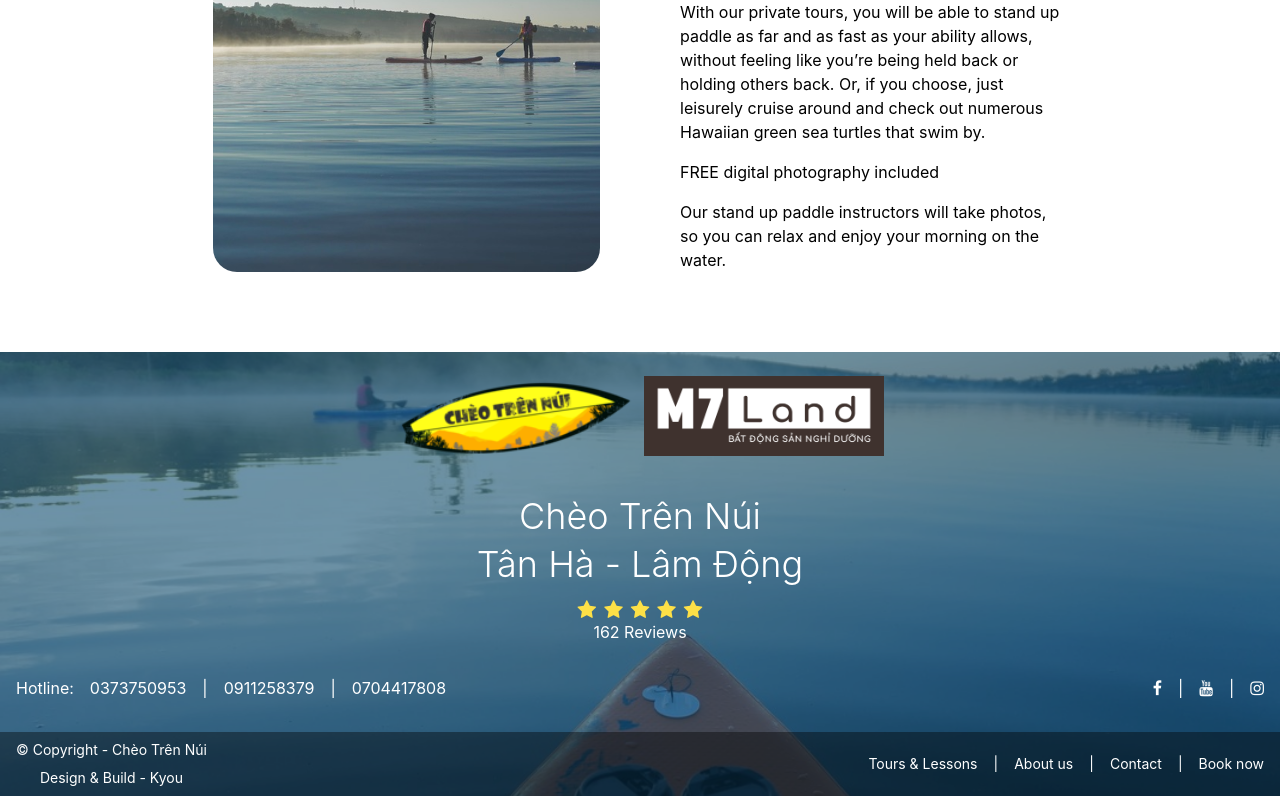
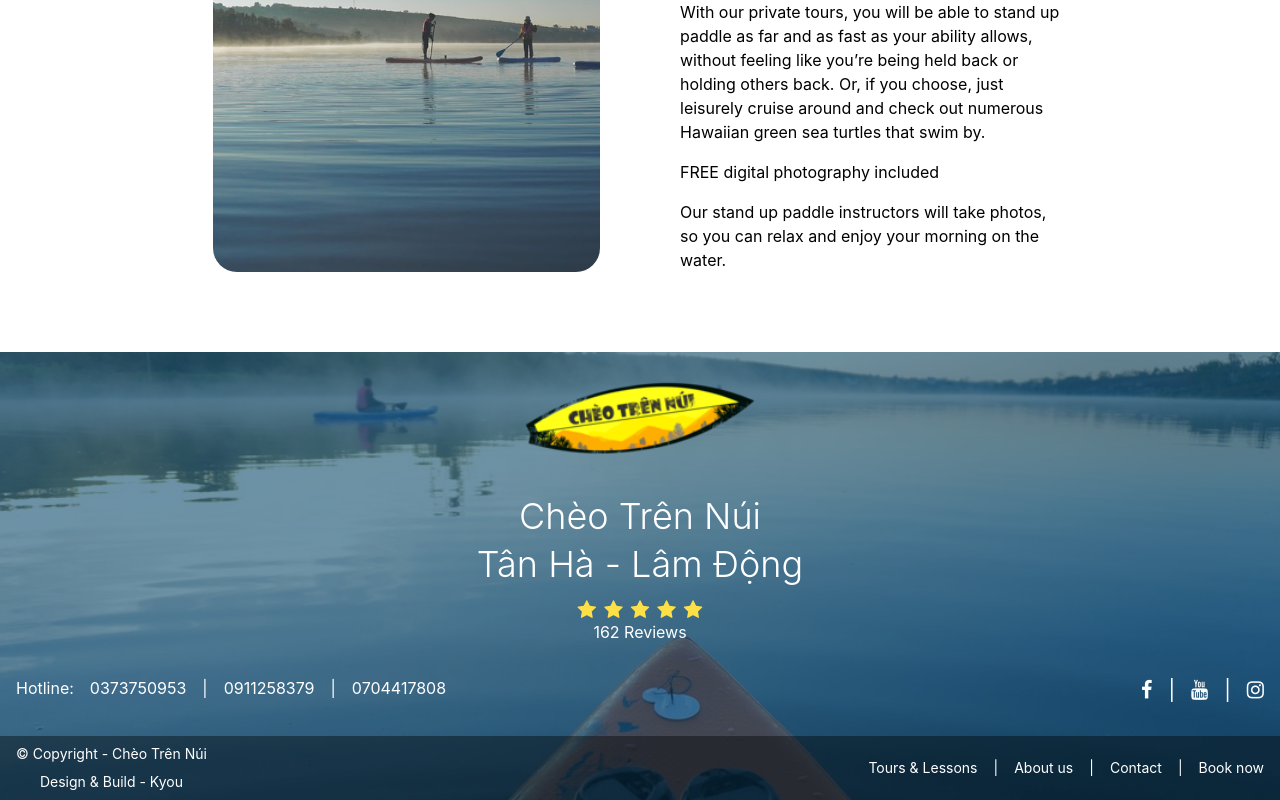
Before and after one commit to ashlen152/SubCheoTrenNui, a Next.js app: page / in a window 1280 px wide. Shown: the part 1840-2640 px from the top of the page. Built offline with nearby package versions, Linux system fonts and the light colour scheme; a web font is replaced by a local one.

Commit message:
bread button for mobile

```diff
--- a/components/Footer.js
+++ b/components/Footer.js
@@ -9,12 +9,9 @@ export const Footer = () => {
     justify-between mt-20 bg-sky-900 bg-opacity-60  text-white
     sm:py-0 sm:gap-0text-center'>
       <div className='flex flex-col'>
-        <div className='flex flex-col w-full gap-2 sm:flex-row sm:py-6'>
+        <div className='flex flex-col w-full justify-center sm:flex-row sm:py-6'>
           <div className='image-container sm:w-60'>
             <Image src='/banner.png' alt='footer banner' layout='responsive' width='1200' height='400' />
-          </div>
-          <div className='image-container sm:w-60'>
-            <Image src='/m7land.png' alt='footer banner m7 land' layout='responsive' width='1200' height='400' />
           </div>
         </div>
         <div className='flex flex-col gap-2 text-center mt-4 sm:text-4xl sm:font-light'>
@@ -43,9 +40,9 @@ export const Footer = () => {
             <Phone value="0373750953"></Phone> | <Phone value="0911258379"></Phone> | <Phone value="0704417808"></Phone>
           </div>
         </div>
-        <div className='flex gap-4 justify-center'>
+        <div className='flex gap-4 justify-center text-xl'>
           <span>
-            <a href="#" className="fa fa-facebook"> </a>
+            <a href="https://www.facebook.com/Ch%C3%A8o-Tr%C3%AAn-N%C3%BAi-103159982300129" className="fa fa-facebook"> </a>
           </span> |
           <span>
             <a href="#" className="fa fa-youtube"> </a>
--- a/pages/index.js
+++ b/pages/index.js
@@ -27,6 +27,8 @@ export default function Home() {
   const videoRef = useRef()
   const lastScrollTop = useRef(0)
   const navRef = useRef()
+  const breadRef = useRef()
+  const listMenuRef = useRef()
 
   const [isLoading, setIsLoading] = useState(true)
 
@@ -62,6 +64,12 @@ export default function Home() {
     }
   }, [])
 
+  const handleClickBread = () => {
+    if (!breadRef.current) return
+    breadRef.current.classList.toggle('breadActive')
+    listMenuRef.current.classList.toggle('navMenuActive')
+  }
+
 
   return (
     <>
@@ -71,13 +79,23 @@ export default function Home() {
           :
           <div>
             <div className='relative w-screen h-screen' >
-              <nav ref={navRef} className='hidden sm:flex backdrop-blur-sm absolute w-full mx-auto px-4  flex-row justify-between items-center z-50 transition-all'>
+              <nav ref={navRef} className='flex backdrop-blur-sm absolute w-full mx-auto py-4 sm:py-0 flex-row justify-between items-center z-50 transition-all'>
                 <NextLink href='/#' passHref={true} >
-                  <div className='relative rounded-full flex flex-center bg-amber-400 bg-opacity-50 cursor-pointer hover:bg-amber-500 hover:scale-125 transition-all'>
+                  <div className='relative ml-4 rounded-full flex flex-center bg-amber-400 bg-opacity-50 cursor-pointer hover:bg-amber-500 hover:scale-125 transition-all'>
                     <NextImage width='100px' height='30px' src='/logo.png' alt='logo' />
                   </div>
                 </NextLink>
-                <ul className='flex flex-col items-center justify-center gap-2 sm:flex-row'>
+                <button className='mr-4 sm:hidden relative w-[25px] h-[25px] z-50' onClick={handleClickBread}>
+                  <span ref={breadRef} className='w-full h-[2px] bg-black block transition-all
+                  before:content-[""] before:w-[125%] before:h-[2px]
+                  before:bg-black before:absolute before:top-0 before:right-0
+                  before:transition-all
+                  after:content-[""] after:w-[75%] after:h-[2px] after:bg-black
+                  after:absolute after:bottom-0 after:right-0
+                  after:transition-all'
+                  ></span>
+                </button>
+                <ul ref={listMenuRef} className='absolute top-0 w-full flex transition-all -translate-y-full sm:mr-4 sm:translate-y-0 sm:relative sm:w-auto sm:flex flex-col items-center justify-center gap-2 sm:flex-row'>
                   <NavItem href='#toursandlessions' text="Tours & Lessons"></NavItem>
                   <NavItem href='#whatissup' text="About us"></NavItem>
                   <NavItem href='#Product' text="Contact"></NavItem>
--- a/styles/globals.css
+++ b/styles/globals.css
@@ -17,6 +17,16 @@
   }
   .section-content {
     @apply !relative z-0 h-auto flex-1;
+  }
+
+  .breadActive {
+    @apply !w-full rotate-45;
+    @apply before:!w-full before:rotate-90;
+    @apply after:!hidden;
+  }
+
+  .navMenuActive {
+    @apply !flex absolute top-0 w-full mx-auto bg-sky-600 !translate-y-0 transition-transform;
   }
 }
 
```
Also changed, not shown: public/m7land.png (deleted).
